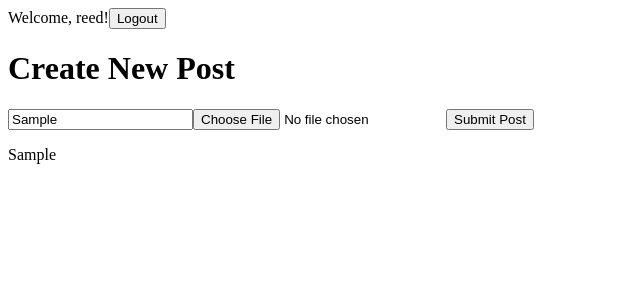
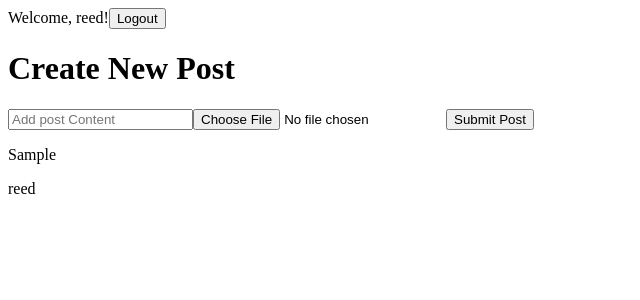
Before and after one commit to tsarapoid/react-social-media, a React (Create React App) app: page / in a window 1280 px wide. Both pictures are taken after typing "Sample" into the empty fields and a click on the button "Submit Post". Shown: the top 300 px of the page, without its empty margins (0-640 px from the left). Built offline with nearby package versions, Linux system fonts and the light colour scheme.

Commit message:
refactor Post

```diff
--- a/src/App.js
+++ b/src/App.js
@@ -1,10 +1,12 @@
-import React, { useState, useEffect, useRef } from 'react'
+import React,  { Fragment, useState, useEffect, useRef } from 'react'
 import Login from './components/Login'
 import Header from './components/Header'
 import CreatePost from './components/CreatePost'
+import PostList from './components/PostList'
 
 const App = () => {
   const [user, setUser] = useState('reed')
+  const [posts, setPosts] = useState([])
 
   useEffect(() => {
     document.title = user ? `${user}'s Feed` : `Please login`
@@ -15,11 +17,14 @@ const App = () => {
   }
 
   return (
-    <div>
+    <Fragment>
       <Header user={user} setUser={setUser}/>
-      <CreatePost />
-    </div>
+      <CreatePost user={user} setPosts={setPosts} posts={posts}/>
+      <PostList posts={posts}/>
+
+    </Fragment>
   )
+
 
 }
 
--- a/src/components/CreatePost.js
+++ b/src/components/CreatePost.js
@@ -1,33 +1,34 @@
 import React, { useState, useEffect, useRef } from 'react'
 
 
-const CreatePost = ({ user }) => {
+const CreatePost = ({ user, setPosts, posts }) => {
   const [content, setContent] = useState('')
   const [image, setImage] = useState(null)
 
   const handleSubmit = (event) => {
     event.preventDefault()
     const post = {content, image, user}
+    const newPosts = [post, ...posts]
+    setPosts(newPosts)
+    setContent('')
   }
 
   return (
     <div>
       <h1> Create New Post </h1>
       <form onSubmit={handleSubmit}>
-        <input type='text' placeholder='Add post Content'
+        <input
+          type='text'
+          placeholder='Add post Content'
           onChange={event => setContent(event.target.value)}
+          value={content}
         />
-        <input type='file'
+        <input
+          type='file'
           onChange={event => setImage(event.target.files[0])}
         />
         <button type='submit'> Submit Post </button>
       </form>
-      <p>{content}</p>
-      {image &&
-      <img
-        style={{ height: 600, width: 600, objectFit: 'cover'}}
-        src={URL.createObjectURL(image)} alt = {''}
-      />}
     </div>
   )
 }
--- a/src/components/Post.js
+++ b/src/components/Post.js
@@ -1,14 +1,18 @@
-import React, { useState, useEffect, useRef } from 'react'
+import React, { Fragment, useState, useEffect, useRef } from 'react'
 
 
-const Post = () => {
-
-
-  return (
-    <div>
-      login
-    </div>
-  )
+const Post = ({ image, content, user }) => {
+  return <Fragment>
+    {image && (
+      <img
+        style={{ height: 300, width: 400, objectFit: 'cover'}}
+        src={URL.createObjectURL(image)}
+        alt='Post cover'
+      />
+    )}
+    <p>{content}</p>
+    <div>{user}</div>
+  </Fragment>
 }
 
 export default Post
--- a/src/components/PostList.js
+++ b/src/components/PostList.js
@@ -1,14 +1,8 @@
-import React, { useState, useEffect, useRef } from 'react'
+import React, { Fragment, useState, useEffect, useRef } from 'react'
+import Post from './Post'
 
-
-const PostList = () => {
-
-
-  return (
-    <div>
-      login
-    </div>
-  )
+const PostList = ({ posts }) => {
+  return posts.map((post, index) => (<Post key={index} {...post} />))
 }
 
 export default PostList
```
Also changed, not shown: 1 other file (tests, documents, lock files or other folders).
